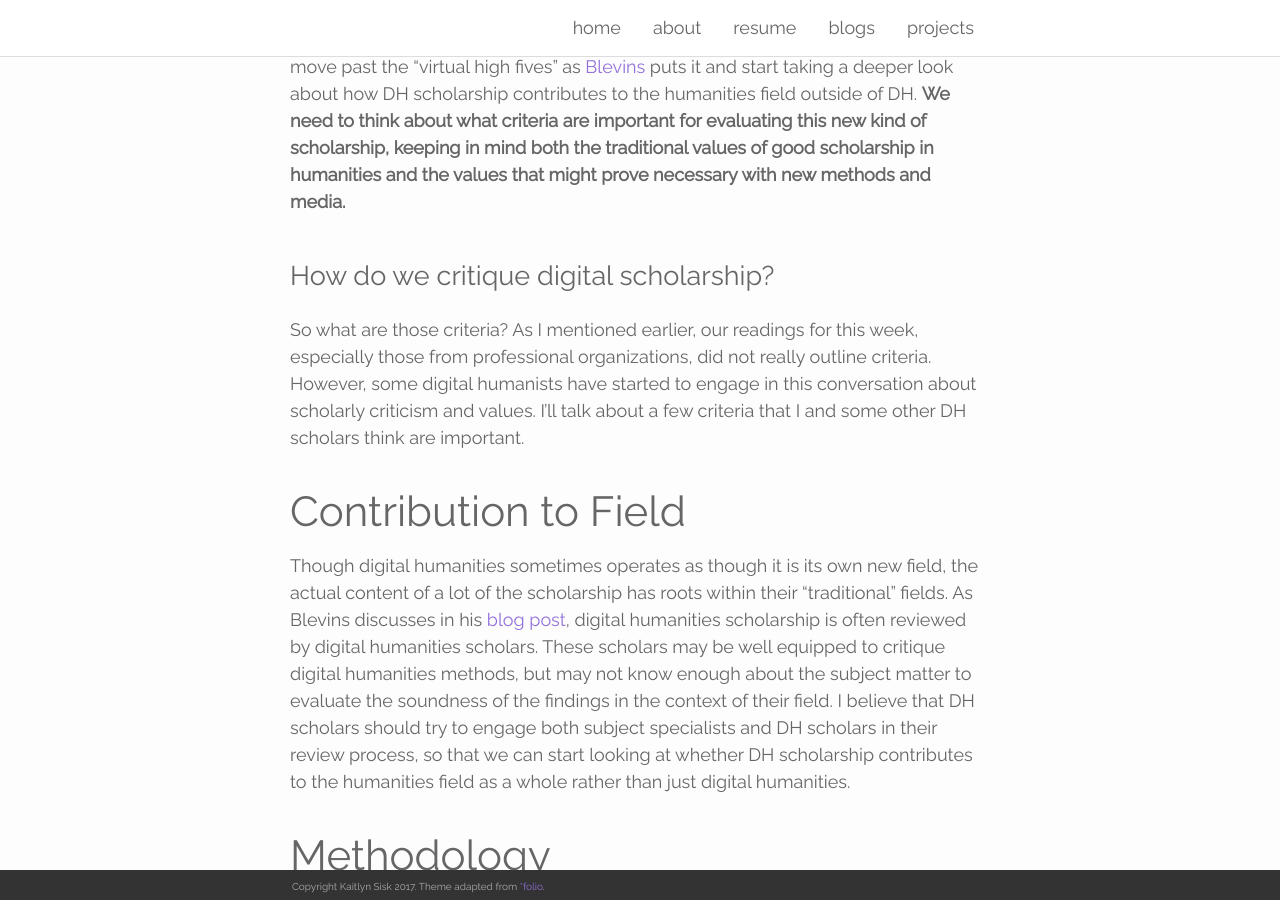
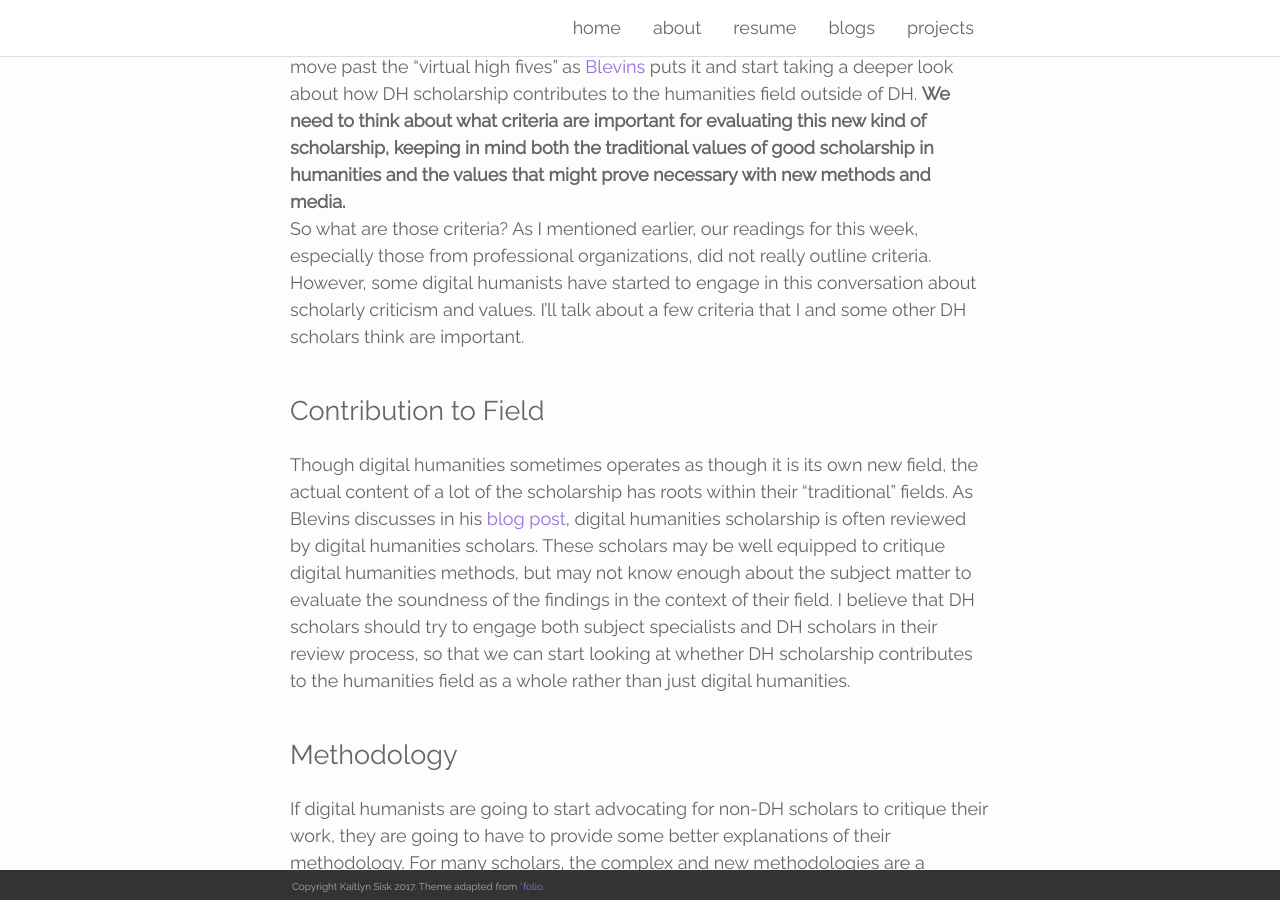
Before and after one commit to k8lyn6/hist698portfolio, a Jekyll site: the page built from blog-posts/critiquing-digital-scholarship.md, in a window 1280 px wide and 900 px high, scrolled down 563 px. Built offline with Jekyll 4.4.1, drawn with Linux system fonts in a browser that asks for light colours; nearby versions of some CDN libraries; some web fonts are replaced.

Commit message:
format blog post

```diff
--- a/blog-posts/critiquing-digital-scholarship.md
+++ b/blog-posts/critiquing-digital-scholarship.md
@@ -8,28 +8,25 @@ categories:
 <br/>
 I am still new to the digital humanities field, but this class has taught me that it is necessary to critically look at digital humanities scholarship. Though it's easy to get swept away by "cool" looking visualizations or interesting new methods, we need to move past the "virtual high fives" as [Blevins](http://www.cameronblevins.org/posts/the-new-wave-of-review/) puts it and start taking a deeper look about how DH scholarship contributes to the humanities field outside of DH. **We need to think about what criteria are important for evaluating this new kind of scholarship, keeping in mind both the traditional values of good scholarship in humanities and the values that might prove necessary with new methods and media.**
 <br>
-<br>
-# How do we critique digital scholarship?
-<br>
 So what are those criteria? As I mentioned earlier, our readings for this week, especially those from professional organizations, did not really outline criteria. However, some digital humanists have started to engage in this conversation about scholarly criticism and values. I'll talk about a few criteria that I and some other DH scholars think are important.
 <br>
 <br>
-## Contribution to Field
+# Contribution to Field
 <br>
 Though digital humanities sometimes operates as though it is its own new field, the actual content of a lot of the scholarship has roots within their "traditional" fields. As Blevins discusses in his [blog post](http://www.cameronblevins.org/posts/the-new-wave-of-review/), digital humanities scholarship is often reviewed by digital humanities scholars. These scholars may be well equipped to critique digital humanities methods, but may not know enough about the subject matter to evaluate the soundness of the findings in the context of their field. I believe that DH scholars should try to engage both subject specialists and DH scholars in their review process, so that we can start looking at whether DH scholarship contributes to the humanities field as a whole rather than just digital humanities.
 <br>
 <br>
-## Methodology
+# Methodology
 <br>
 If digital humanists are going to start advocating for non-DH scholars to critique their work, they are going to have to provide some better explanations of their methodology. For many scholars, the complex and new methodologies are a deterrent from DH. Even if they may not completely understand the method, the fact that the methodology is explained goes a long way for establishing trust in the method (Gibbs). Scholars should help the reader understand what they did, why they did it, and how much the results can be trusted. The reader should be able to understand the process and potentially replicate it if they wanted to.
 <br>
 <br>
-## Design and usability
+# Design and usability
 <br>
 I can't be in the School of Information and not talk about design and usability. To be completely honest, I struggle with the idea of including design and usability as criteria for critiquing DH scholarship. The question we keep throwing around in class is, "Do we really want design to be a requirement for tenure?" Yet I know that the way something is designed impacts how users interact with it and how accessible they find it. There's a lot of potential for enhancing arguments and presentation through design elements, and using design as a criteria would encourage DH scholars to continue experimenting with the possibilities and moving away from turning traditional means of publication digital. I'm still not sure to what extent we should be evaluating design in digital scholarship, but I still think it's important that it be a criteria.
 <br>
 <br>
-## Sustainability
+# Sustainability
 <br>
 Another tough question for criticism is sustainability. Traditionally, scholars haven't had to worry much about whether their scholarship was sustainable because the institutions and habits for making it sustainable have been in place for a long time. Books and journals are pretty stable media because we know what to do with them, and once they are created, the media itself doesn't become "outdated." Yet [Presner](http://journalofdigitalhumanities.org/1-4/how-to-evaluate-digital-scholarship-by-todd-presner/) mentions sustainability as something to consider when critiquing scholarship. We as librarians are still coming up with methods and best practices for preservation and sustainability of digital scholarship. In my opinion, the biggest need for sustainability of data is for its potential for reuse, but not everything is and needs to be reusable. I think it might important for digital humanists to think about the sustainability of their scholarship as a minimum, but understand that sustainability might look different for each project and some projects may require more long-term sustainability than others.
 <br>
```
